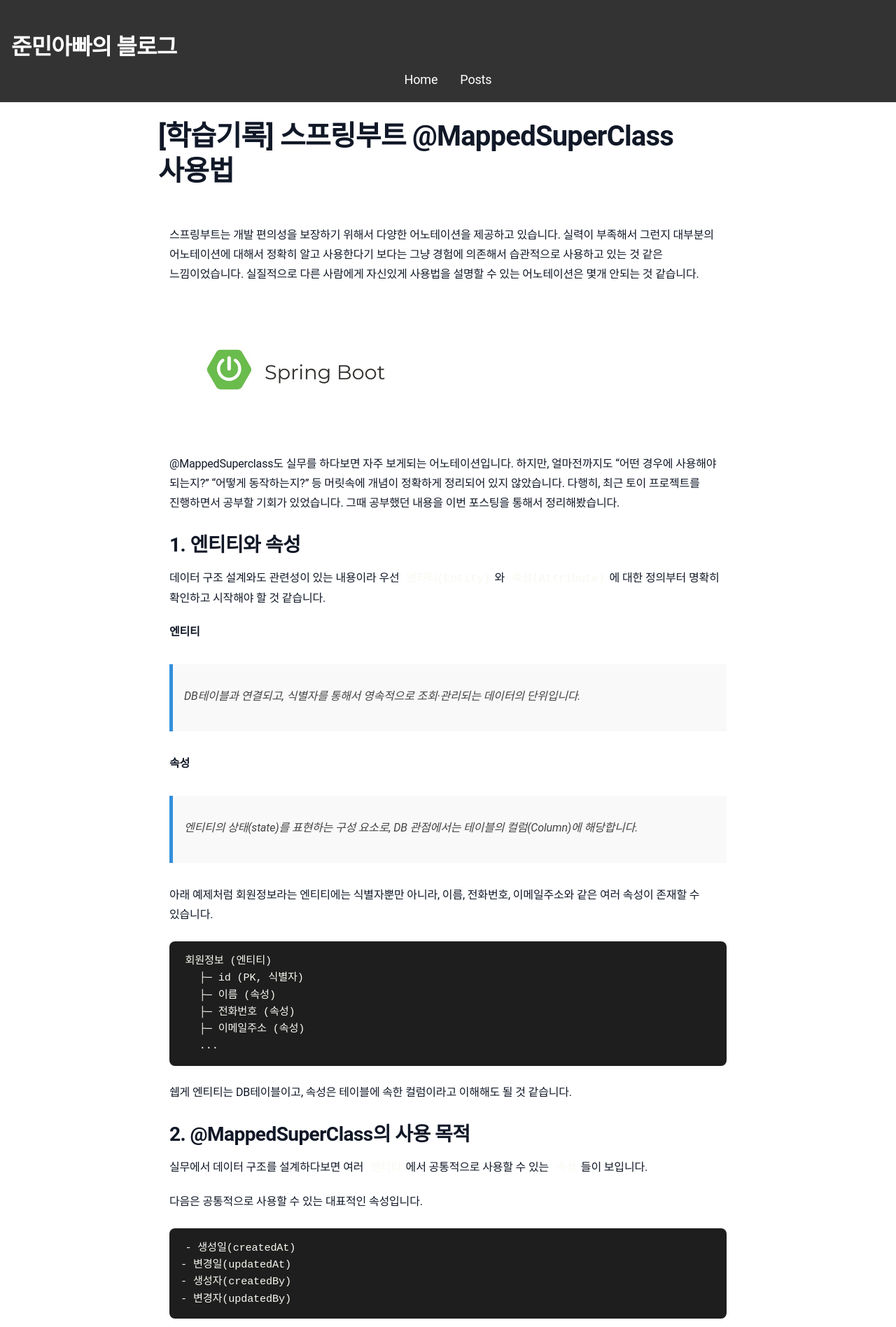
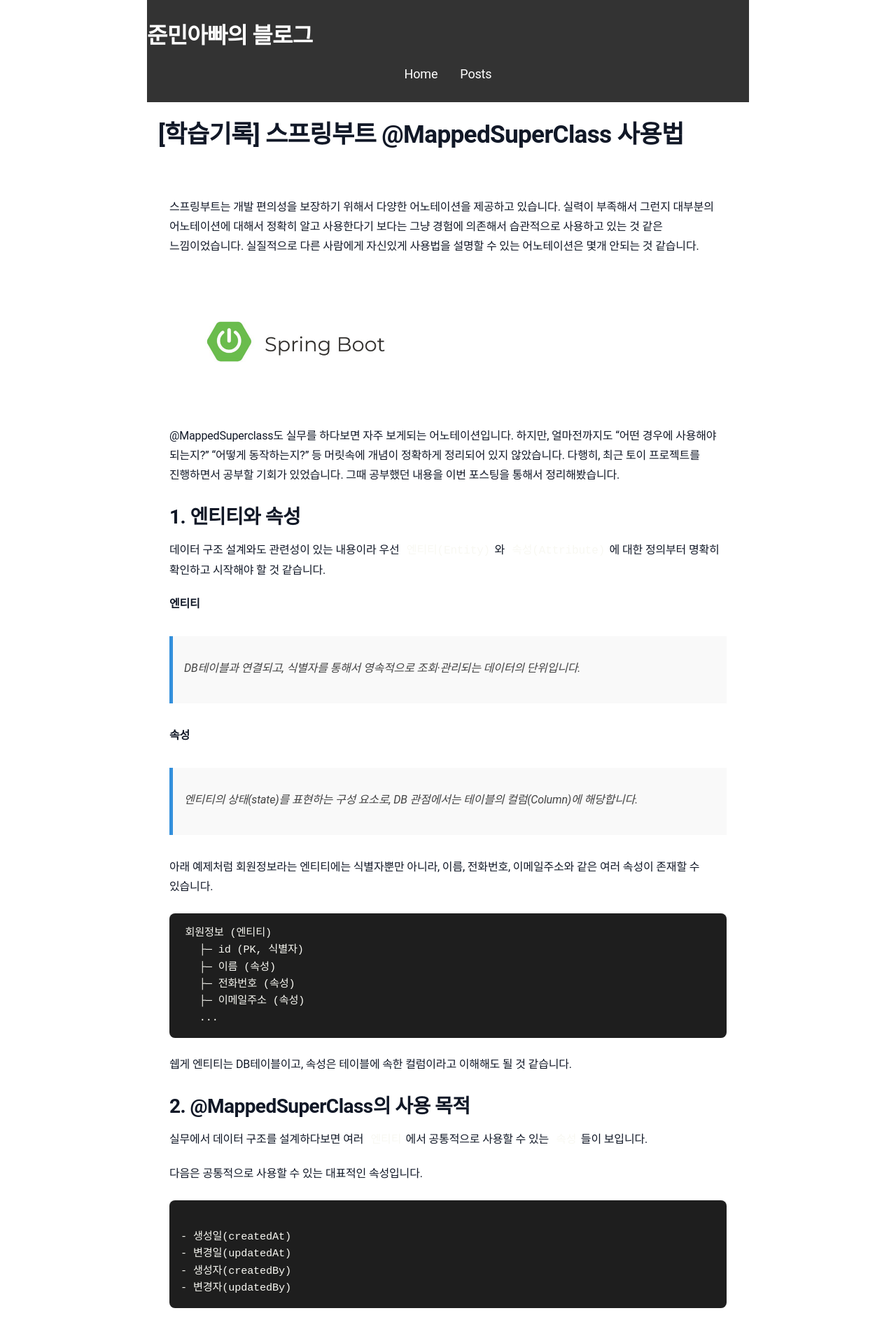
Before and after one commit to sanghoon-lee/sanghoon-lee.github.io, a Jekyll site: the page built from _posts/2026-01-07-MappedSuperClass.md, in a window 1280 px wide. Shown: the top 1896 px of the page at 70% size. Built offline with Jekyll 4.4.1, drawn with Linux system fonts in a browser that asks for light colours; comment, search, counter and statistics services are not loaded.

Commit message:
main.scss 수정

````diff
--- a/_posts/2026-01-07-MappedSuperClass.md
+++ b/_posts/2026-01-07-MappedSuperClass.md
@@ -51,6 +51,7 @@ DB 관점에서는 테이블의 컬럼(Column)에 해당합니다.
 
 다음은 공통적으로 사용할 수 있는 대표적인 속성입니다.
 ```
+
 - 생성일(createdAt)
 - 변경일(updatedAt)
 - 생성자(createdBy)
@@ -68,6 +69,7 @@ DB 관점에서는 테이블의 컬럼(Column)에 해당합니다.
 아래는 @MappedSuperClass를 사용해서 생성일과 변경일을 공통 속성으로 가진 BaseEntity라는 이름의 객체를 선언하는 방법을 보여주는 예제 코드입니다.
 ```java
 @MappedSuperclass
+
 public abstract class BaseEntity {
     private LocalDateTime createdAt;
     private LocalDateTime updatedAt;
--- a/assets/main.scss
+++ b/assets/main.scss
@@ -165,24 +165,59 @@ button.copy-btn:hover {
 }
 
 
-/* 네비게이션 메뉴를 본문과 같은 폭에 맞추기 */
+/* 사이트 헤더 - 블로그 제목 */
+.site-header {
+  background-color: #333;
+  color: #fff;
+  padding: 1.5rem 0; /* 상하 여백 추가 */
+  text-align: left; /* 왼쪽 정렬 */
+  max-width: var(--content-max); /* 본문과 동일한 폭 */
+  margin: 0 auto; /* 중앙 정렬 */
+}
+
+/* 블로그 제목 */
+.site-title {
+  font-size: 2.5rem;
+  font-weight: bold;
+  margin: 0; /* 상단 마진 제거 */
+}
+
+.site-title a {
+  color: #fff;
+  text-decoration: none;
+}
+
+/* 네비게이션 메뉴 */
 .site-nav {
   display: flex;
-  justify-content: center;  /* 메뉴 항목을 수평 중앙으로 배치 */
+  justify-content: center;
+  margin-top: 1rem;
   padding: 0;
-  width: 100%;  /* 네비게이션 메뉴가 100% 넓이를 차지 */
-  max-width: 860px;  /* 본문 폭에 맞추기 (여기서 max-width는 컨텐츠의 최대 너비) */
-  margin-left: auto; /* 중앙 정렬 */
+  max-width: var(--content-max); /* 본문과 동일한 폭 */
+  margin-left: auto;
   margin-right: auto;
 }
 
 .site-nav a {
   color: #fff;
   text-decoration: none;
-  margin: 0 1rem; /* 메뉴 항목 간 간격 */
+  margin: 0 1rem;
   font-size: 1.125rem;
 }
 
 .site-nav a:hover {
   color: #ddd;
 }
+
+/* 포스트 제목 */
+.post-header {
+  max-width: var(--content-max); /* 본문과 동일한 폭 */
+  margin: 0 auto; /* 중앙 정렬 */
+}
+
+.post-title {
+  font-size: 2.2rem;
+  font-weight: bold;
+  margin: 1.5rem 0; /* 제목 상하 여백 */
+  text-align: left; /* 왼쪽 정렬 */
+}
````
